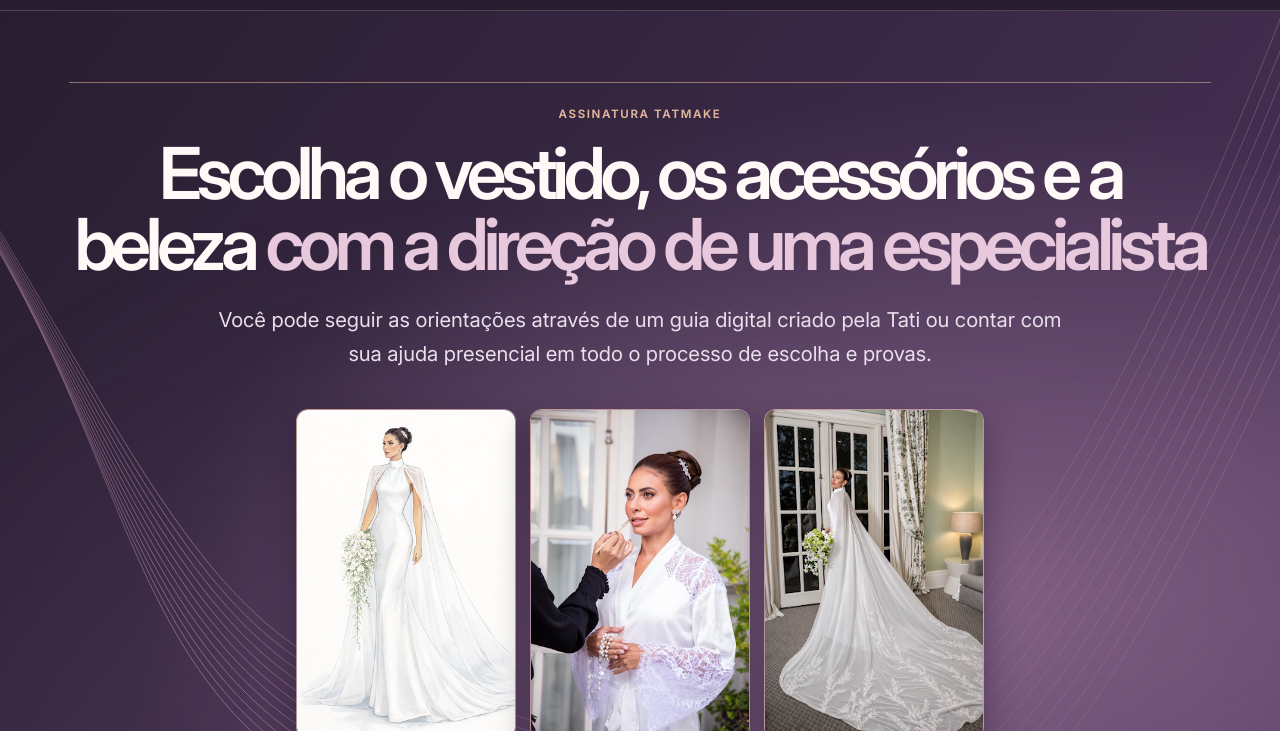
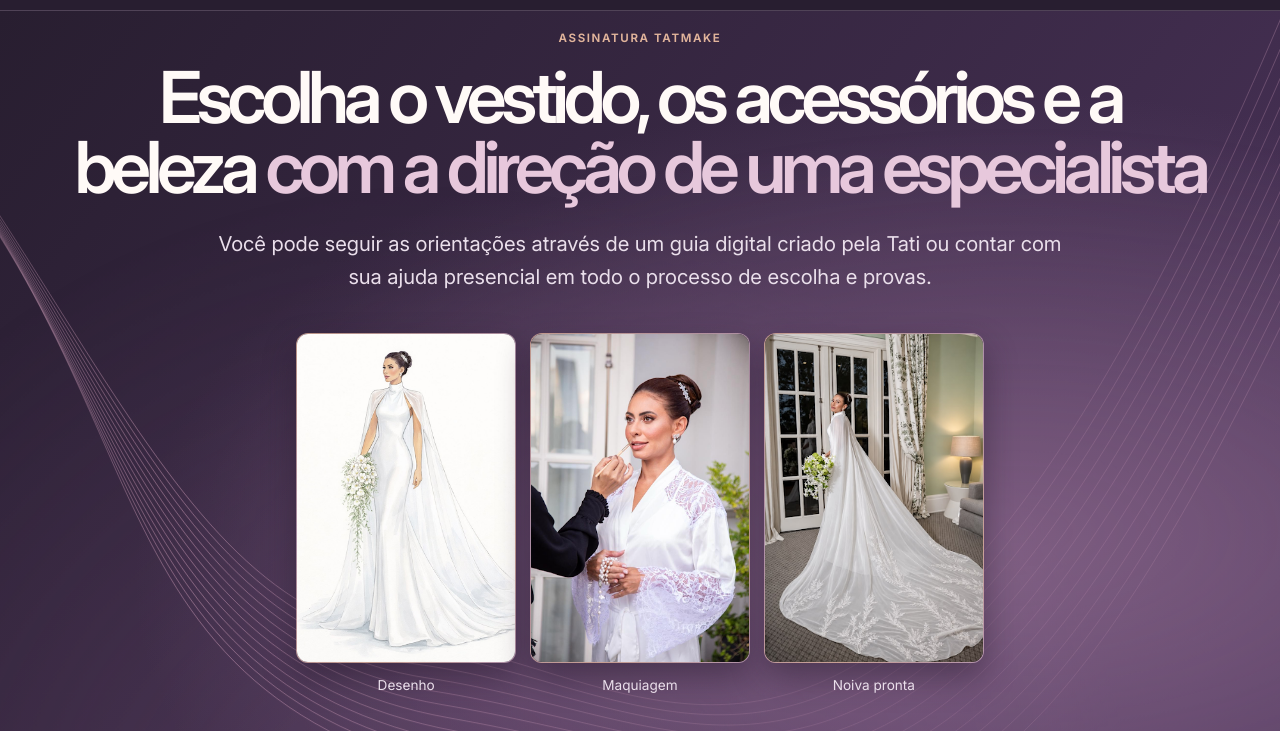
Before and after one commit to REVMK/assinatura-tatmake, a plain HTML site: page index.html in a window 1280 px wide. Shown: the part 60-791 px from the top of the page. Drawn offline with Linux system fonts and the light colour scheme.

Commit message:
Reduz o espaço no topo da hero

```diff
--- a/index.html
+++ b/index.html
@@ -87,8 +87,8 @@ footer .shell { min-height: 4.5rem; font-size: .8rem; }
 }
 .silk { position: absolute; inset: 0 0 auto; width: 100%; height: clamp(12rem, 30vw, 28rem); color: var(--curve-color); z-index: -1; pointer-events: none; }
 .hero .silk { color: #e1acc8; inset: 0; height: 100%; }
-.hero-layout { display: grid; justify-items: center; gap: clamp(1.5rem, 3vw, 2.75rem); padding-block: clamp(2.5rem, 5.5vw, 5rem); text-align: center; }
-.hero-copy { width: 100%; padding-top: var(--spacing-6); border-top: 1px solid #e1b49b90; }
+.hero-layout { display: grid; justify-items: center; gap: clamp(1.5rem, 3vw, 2.75rem); padding-block: clamp(.875rem, 1.5vw, 1.5rem) clamp(2.5rem, 5.5vw, 5rem); text-align: center; }
+.hero-copy { width: 100%; }
 .overline { font-size: .72rem; line-height: 1.35; font-weight: 650; text-transform: uppercase; letter-spacing: .14em; color: var(--label-color, var(--color-plum)); }
 .hero .overline { color: var(--color-sand); }
 .hero h1 {
```
